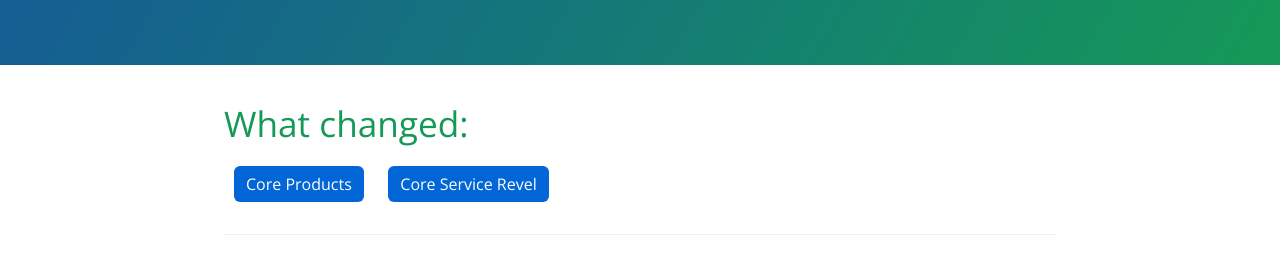
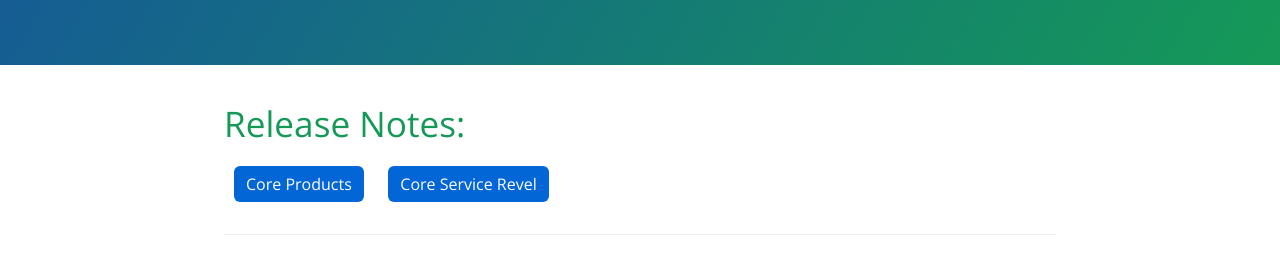
Before and after one commit to lunchboxinc/lbx-changelog, a Jekyll site: the page built from index.md, in a window 1280 px wide. Shown: the part 205-479 px from the top of the page. Built offline with Jekyll 4.4.1, drawn with Linux system fonts in a browser that asks for light colours; our own code applies the rules of GitHub Pages for plain Markdown files.

Commit message:
change header to release notes

```diff
--- a/index.md
+++ b/index.md
@@ -2,7 +2,7 @@
 title: Lunchbox Changelog
 ---
 
-<h1>What changed:</h1>
+<h1>Release Notes:</h1>
 
 <div class="tab-buttons">
   <button onclick="showTab('core-products')">Core Products</button>
```
